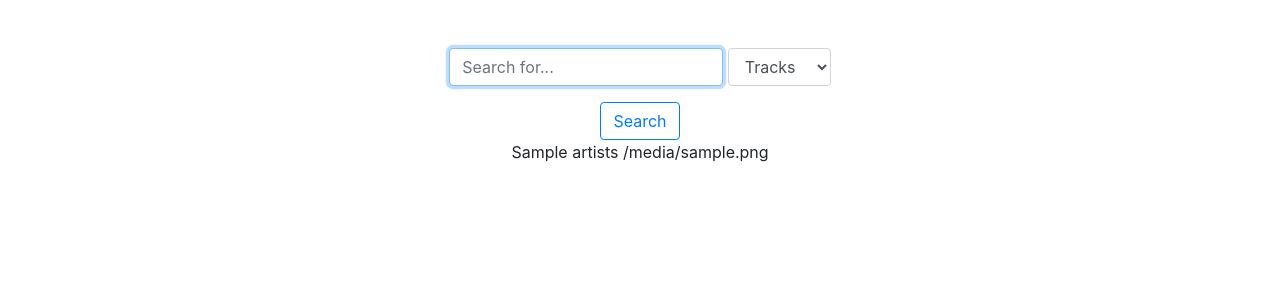
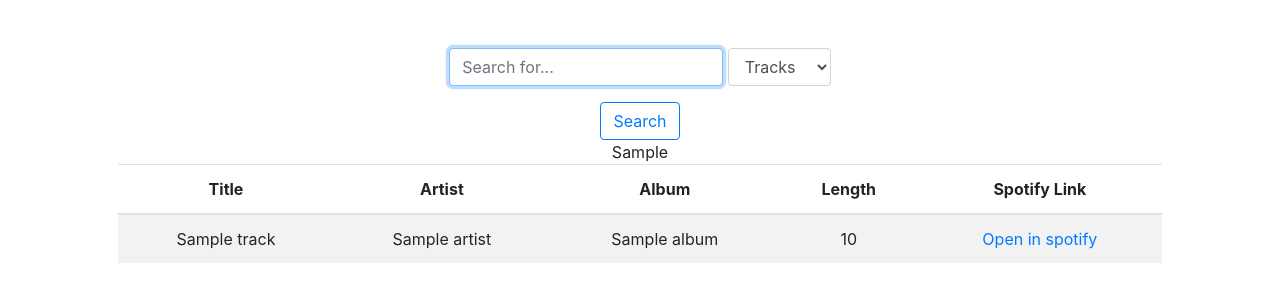
Before and after one commit to maiklarooij/MusicLink, a Flask app: template templates/searched.html in a window 1280 px wide. Shown: the part 74-376 px from the top of the page. Run offline with Flask 2, Linux system fonts and the light colour scheme; the template is opened without the code that fills it: most values are stand-ins (such as "Sample title", 1, 10 or a date in 2020); some libraries are stand-ins or nearby versions.

Commit message:
update searched

```diff
--- a/application.py
+++ b/application.py
@@ -144,26 +144,33 @@ def login():
 @app.route('/search', methods=["GET", "POST"])
 @login_required
 def search():
-	if request.method == "POST":
-		oauth = authentication.getAccessToken()[0]
-		spotify = spotipy.Spotify(auth=oauth)
-		artists = []
-		pictures = []
-		input = request.form.get("search")
-		searchtype = request.form.get("type")
-		albums = spotify.search(q='artist:' + input, type=searchtype)
+    if request.method == "POST":
+        oauth = authentication.getAccessToken()[0]
+        spotify = spotipy.Spotify(auth=oauth)
+        artists = []
+        pictures = []
+        track_result = dict()
+        album_result = dict()
+        artist_result = dict()
+        duration = []
+        input = request.form.get("search")
+        searchtype = request.form.get("type")
+        if searchtype == 'track':
+            track_result = spotify.search(q='track:' + input, type=searchtype)
+        elif searchtype == "artist":
+            artist_result = spotify.search(q='artist:' + input, type=searchtype)
+        elif searchtype == 'album':
+            album_result = spotify.search(q='album:' + input, type=searchtype)
+        if not artist_result:
+            if not track_result:
+                if not album_result:
+                    return apology("No results", 404)
 
-		#for album in albums:
-		#	artists.append(album['name'])
-		#	if len(album["images"]) != 0:
-	#			pictures.append(album['images'][2]['url'])
-	#		else:
-	#			pictures.append('https://image.shutterstock.com/image-vector/prohibition-no-photo-sign-vector-260nw-449151856.jpg')
+        return render_template("searched.html", track_result=track_result, artist_result=artist_result,
+                                album_result=album_result, pictures=pictures, duration=duration)
 
-		return render_template("searched.html", artists=albums, pictures=pictures)
-
-	else:
-		return render_template("search.html")
+    else:
+        return render_template("search.html")
 
 @app.route("/logout")
 def logout():
--- a/authentication.py
+++ b/authentication.py
@@ -7,7 +7,7 @@ CLIENT_ID = "e351ac3d72594cad83fa632150e602df"
 CLIENT_SECRET = "80dd7e7676fb4a8ca76cedf2e417b57e"
 
 #Port and callback url can be changed or ledt to localhost:5000
-redirect_uri = "https://aed7133f-13a0-4d3f-89bc-a0dea558ee71-ide.cs50.xyz:8080/callback"
+redirect_uri = "https://c441fee4-10c6-40b4-80b8-5e535e66d368-ide.cs50.xyz:8080/callback"
 
 #Add needed scope from spotify user
 SCOPE = "streaming user-read-email user-read-private user-read-currently-playing user-read-recently-played user-top-read"
--- a/templates/layout.html
+++ b/templates/layout.html
@@ -6,8 +6,6 @@
 
     <link href="/static/styles.css" rel="stylesheet">
     <link href="https://stackpath.bootstrapcdn.com/bootstrap/4.1.3/css/bootstrap.min.css" rel="stylesheet">
-
-
     <link href="/static/favicon.ico" rel="icon">
 
     <title>MusicLink: {% block title %}{% endblock %}</title>
--- a/templates/searched.html
+++ b/templates/searched.html
@@ -1,7 +1,7 @@
 {% extends "layout.html" %}
 
 {% block title %}
-    Home
+    Results
 {% endblock %}
 
 {% block main %}
@@ -17,5 +17,87 @@
         <button class="btn btn-outline-primary" type="submit">Search</button>
     </form>
 
-    {{ artists }} {{ pictures }}
+    <table class="table table-hover table-striped ">
+
+    <!---Track Results--->
+    {% if track_result|length > 0 %}
+         <thead>
+            <tr>
+                <th scope="col">Title</th>
+                <th scope="col">Artist</th>
+                <th scope="col">Album</th>
+                <th scope="col">Length</th>
+                <th scope="col">Spotify Link</th>
+
+            </tr>
+        </thead>
+        <tbody>
+            <tr>
+            {% for track in track_result['tracks']['items'] %}
+                <td>{{ track['name'] }}</td>
+                <!---artist--->
+                <td>{{ track['album']['artists'][0]['name'] }}</td>
+                <td>{{ track['album']['name'] }}</td>
+                <td> {{ track['duration_ms'] }} </td>
+                <!---photo--->
+                <!--<td><img src= "{{ track['album']['images'][0]['url'] }}" width='100px' height='100px'/></td>-->
+
+                <!---spotify link--->
+                <td><a href='{{ track['external_urls']['spotify'] }}'>Open in spotify</a></td>
+            </tr>
+            {% endfor %}
+        </tbody>
+
+    {{ artist_result }}
+    <!---artist results--->
+    {% elif artist_result|length > 0 %}
+        <thead>
+
+            <tr>
+                <th scope="col">HERE</th>
+                <th scope="col">Artist</th>
+                <th scope="col">Spotify Link</th>
+
+            </tr>
+        </thead>
+         <tbody>
+            <tr>
+            {% for artist in artist_result['artists']['items'] %}
+
+                <!--{% if artist['images'] | length > 0 %}-->
+                <td><img src= "{{ artist['images'][0]['url'] }}"  width='80px' height='80px'/></td>
+                <!--{% endif %}-->
+                <td>{{ artist['name'] }}</td>
+                <td><a href='{{ artist['external_urls']['spotify'] }}'>Open in spotify</a></td>
+            </tr>
+
+            {% endfor %}
+         </tbody>
+
+    <!--album results-->
+    {% elif album_result|length > 0 %}
+
+    <thead>
+            <tr>
+                <th scope="col"></th>
+                <th scope="col">Album</th>
+                <th scope="col">Artist</th>
+                <th scope="col">Spotify Link</th>
+
+            </tr>
+    </thead>
+        <tbody>
+            {% for result in album_result['albums']['items'] %}
+            <tr>
+            <td><img src= "{{ result['images'][0]['url'] }}" width='100px' height='100px'/></td>
+            <td>{{ result['name'] }}</td>
+            <td>{{ result['artists'][0]['name'] }}</td>
+            <td><a href='{{ result['external_urls']['spotify'] }}'>Open in spotify</a></td>
+            </tr>
+            {% endfor %}
+
+        </tbody>
+    {% endif %}
+    </table>
+
 {% endblock %}
```
Also changed, not shown: routes.txt (added, +70 -0 lines), musiclink.db, static/download.png (added), static/styles.css (line endings or trailing spaces).
